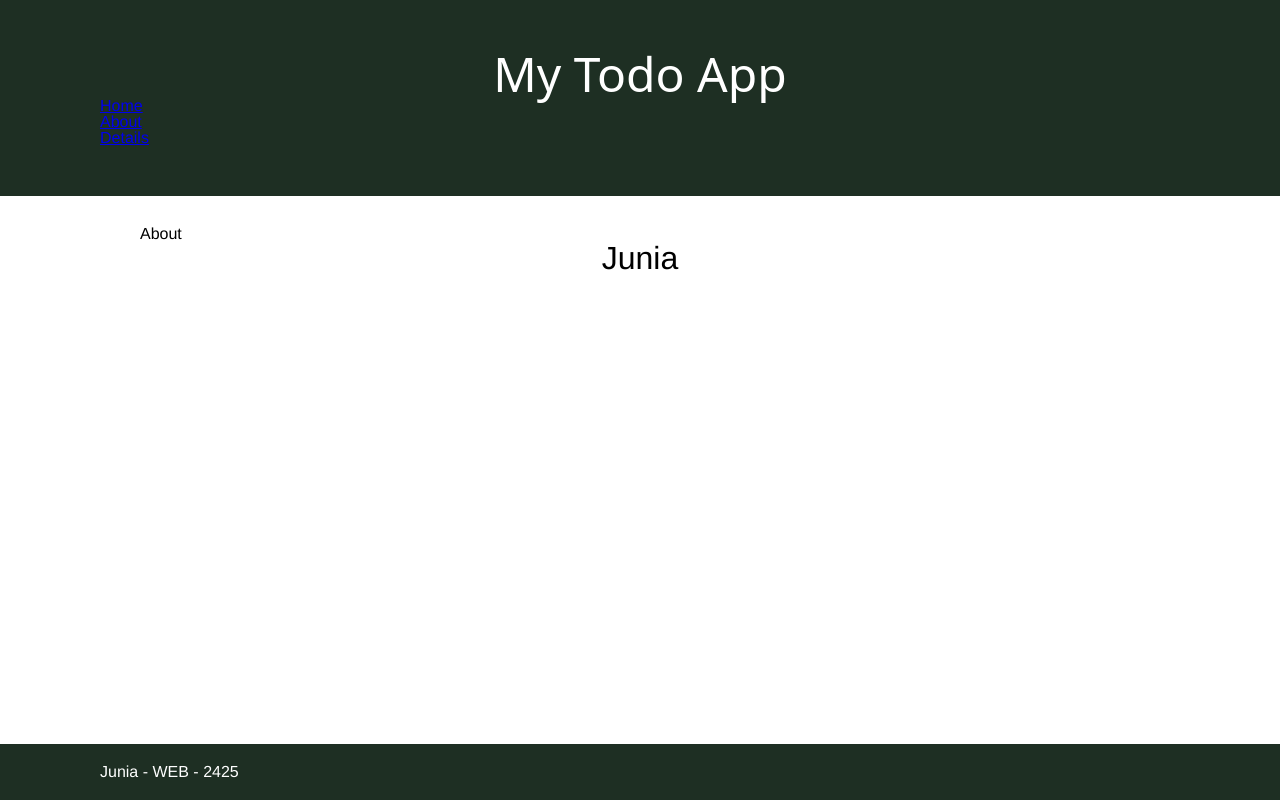
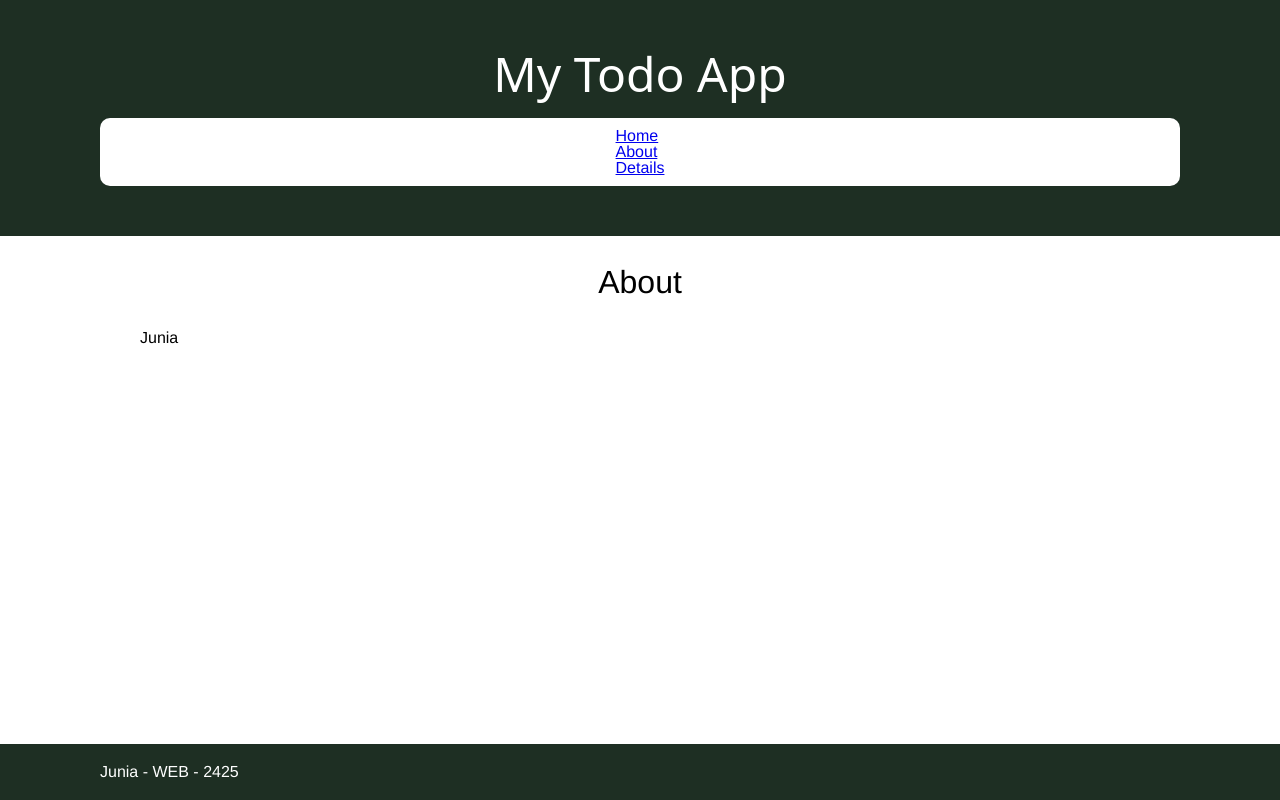
Before and after one commit to bromade8300/junia-lille-2425-web, a React (Vite) app in the folder front/: page /about in a window 1280 px wide. Built offline with nearby package versions, Linux system fonts and the light colour scheme.

Commit message:
test(About): about navigation

```diff
--- a/front/package.json
+++ b/front/package.json
@@ -21,8 +21,10 @@
   },
   "devDependencies": {
     "@eslint/js": "^9.25.0",
+    "@jest/globals": "^30.0.0-beta.3",
     "@testing-library/jest-dom": "^6.6.3",
     "@testing-library/react": "^16.3.0",
+    "@testing-library/user-event": "^14.6.1",
     "@types/jest": "^29.5.14",
     "@types/react": "^19.1.2",
     "@types/react-dom": "^19.1.2",
--- a/front/src/App.tsx
+++ b/front/src/App.tsx
@@ -10,7 +10,7 @@ function App() {
       <Route element={<MainLayout />}>
         <Route path="/" element={<Dashboard />} />
         <Route path="/about" element={<About />} />
-        <Route path="/details/:id/:test" element={<Details />} />
+        <Route path="/details/:id" element={<Details />} />
       </Route>
     </Routes>
 
--- a/front/src/layout/MainLayout/MainLayout.tsx
+++ b/front/src/layout/MainLayout/MainLayout.tsx
@@ -6,7 +6,7 @@ const MainLayout = () => (<>
   <div className={style.layout}>
     <header className={style.header}>
       <h1 className={style.title}>My Todo App</h1>
-      <nav>
+      <nav className={style.nav}>
         <ul>
           <li>
             <Link to="/">Home</Link>
--- a/front/src/layout/MainLayout/mainLayout.module.scss
+++ b/front/src/layout/MainLayout/mainLayout.module.scss
@@ -17,7 +17,17 @@
   font-weight: 400;
   font-style: normal;
   text-align: center;
-  color: var(--color-white)
+  color: var(--color-white);
+  margin-bottom: 20px;
+}
+
+.nav {
+  display: flex;
+  justify-content: center;
+  gap: 20px;
+  background-color: var(--color-white);
+  border-radius: 10px;
+  padding: 10px;
 }
 
 .container {
--- a/front/src/pages/About/About.tsx
+++ b/front/src/pages/About/About.tsx
@@ -1,6 +1,6 @@
 const About = () => (<>
-  <h1>About</h1>
-  <h2>Junia</h2>
+  <h2>About</h2>
+  <h3>Junia</h3>
 </>
 )
 
```
Also changed, not shown: front/src/pages/Details/Details.tsx (+2 -5 lines), front/src/test/setup.js (+1 -1 lines), 2 other files (tests, documents, lock files or other folders).
